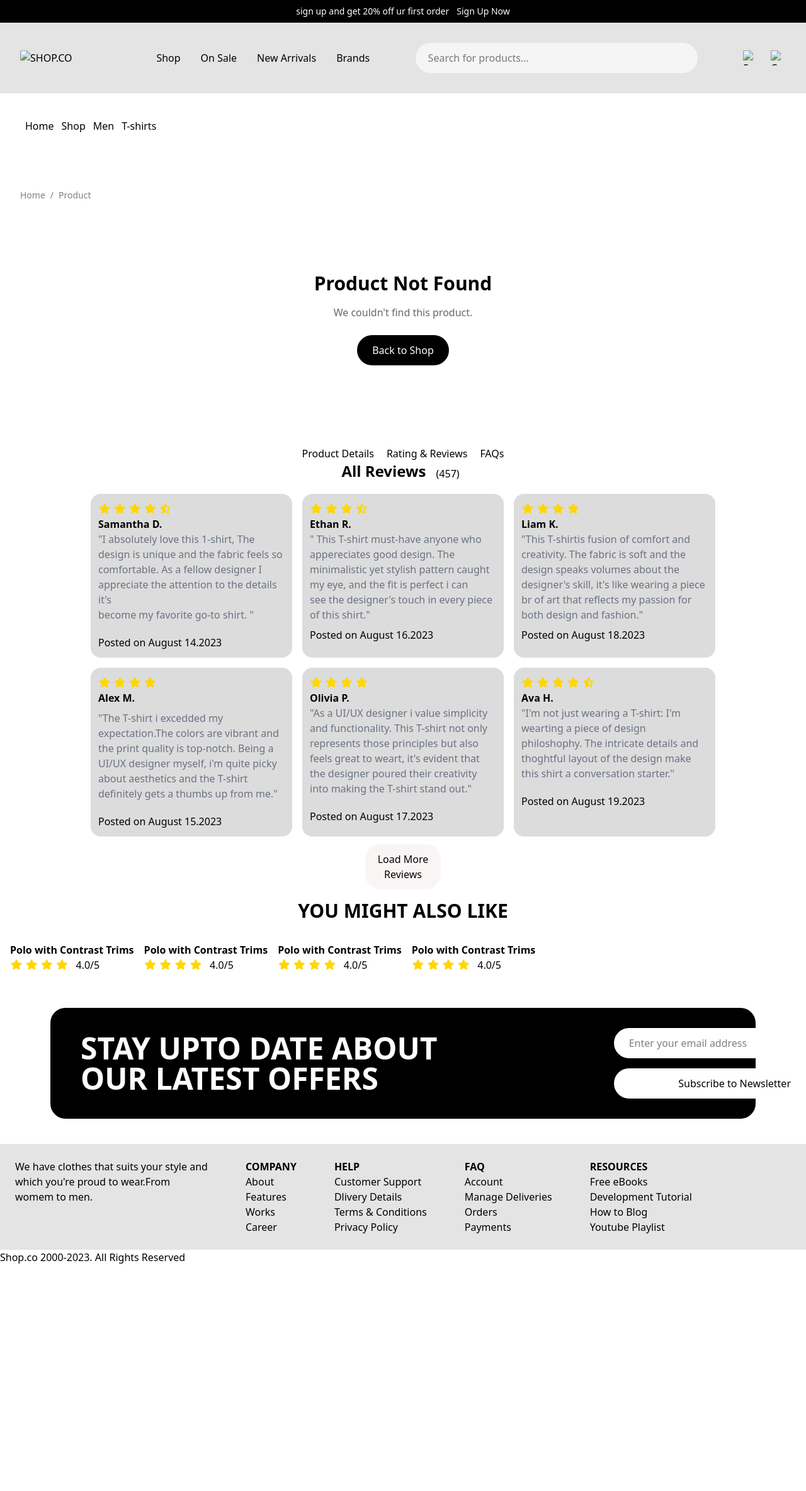
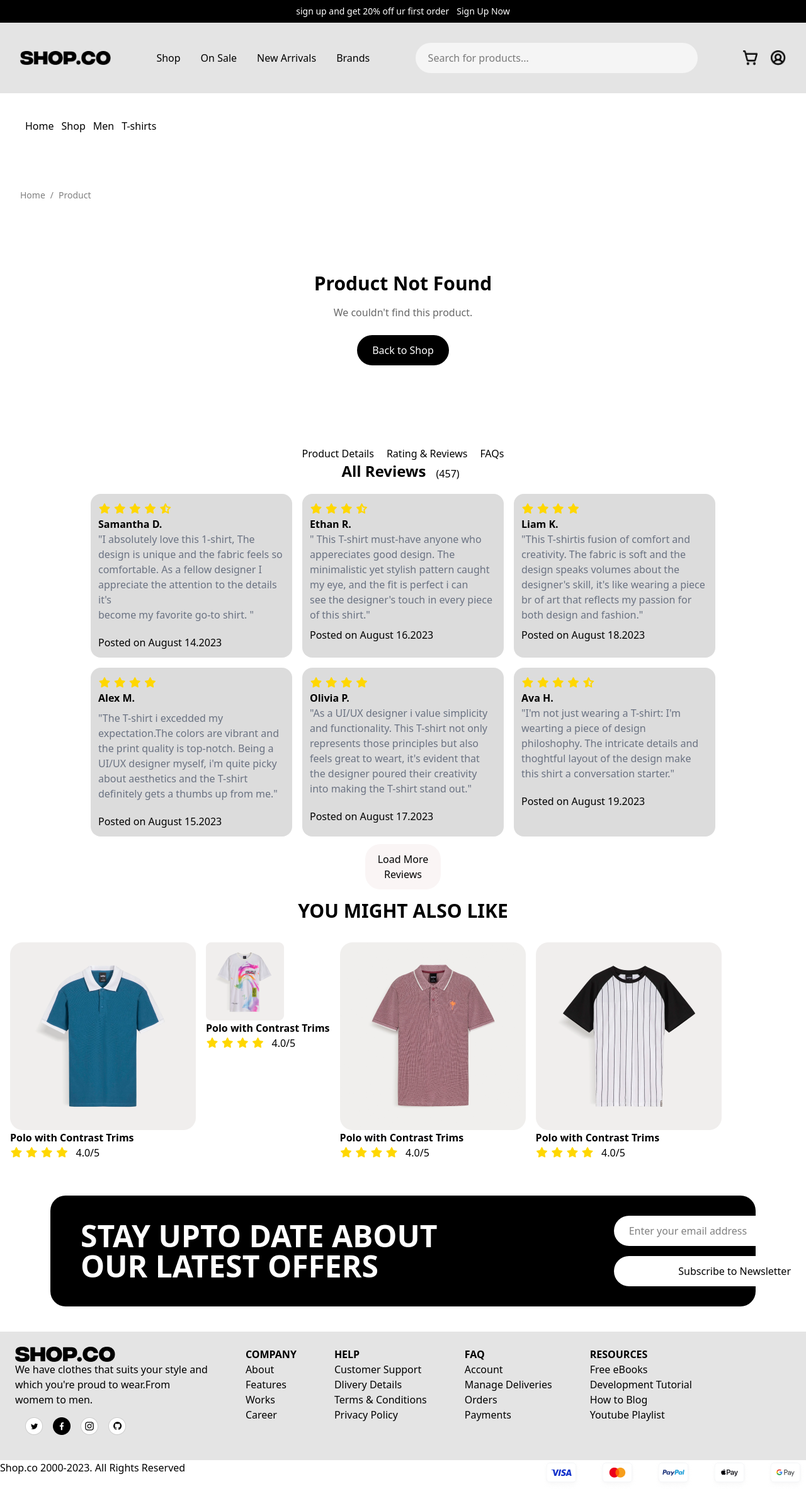
Before and after one commit to adebayoelijah249-a11y/E-commerce-Website, a website: page src/productdetail.html in a window 1280 px wide. Shown: the top 2367 px of the page at 63% size. Before the commit the page ends 2008 px from the top, so only its background shows below. Drawn offline with nearby package versions, Linux system fonts and the light colour scheme; the site is published under a folder, as on GitHub Pages, so addresses that start at the root find nothing.

Commit message:
third commit

```diff
--- a/src/productdetail.html
+++ b/src/productdetail.html
@@ -34,7 +34,7 @@
         <button onclick="toggleMenu()" id="menuButton" class="lg:hidden">
           <img
             id="menuIcon"
-            src="/src/assets/Vector (2).png"
+            src="./assets/Vector (2).png"
             alt="Menu"
             class="w-7 h-7 cursor-pointer"
           />
@@ -42,7 +42,7 @@
 
         <!-- Logo -->
         <img
-          src="/src/assets/SHOP.CO.png"
+          src="./assets/SHOP.CO.png"
           alt="SHOP.CO"
           class="w-28 sm:w-32 lg:w-36"
         />
@@ -81,13 +81,13 @@
         <!-- Icons -->
         <div class="flex items-center gap-3 sm:gap-5">
           <img
-            src="/src/assets/Vector.png"
+            src="./assets/Vector.png"
             alt="Search"
             class="w-5 h-5 sm:w-6 sm:h-6"
           />
 
           <img
-            src="/src/assets/Vector (1).png"
+            src="./assets/Vector (1).png"
             alt="Cart"
             class="w-5 h-5 sm:w-6 sm:h-6"
           />
@@ -260,7 +260,7 @@
         <!-- Polo -->
         <div class="md:flex md:gap-4 md:p-4 pl-4 justify-items-center">
           <div>
-            <img src="/src/assets/Frame 32.png" alt="" />
+            <img src="./assets/Frame 32.png" alt="" />
             <p class="font-bold">Polo with Contrast Trims</p>
             <div class="flex gap-3">
               <div style="color: gold">
@@ -274,7 +274,7 @@
           </div>
           <!-- 2nd Polo -->
           <div>
-            <img src="/src/assets/Frame 33.png" alt="" />
+            <img src="./assets/Frame 33.png" alt="" />
             <p class="font-bold">Polo with Contrast Trims</p>
             <div class="flex gap-3">
               <div style="color: gold">
@@ -288,7 +288,7 @@
           </div>
           <!-- 3rd Polo -->
           <div>
-            <img src="/src/assets/Frame 34.png" alt="" />
+            <img src="./assets/Frame 34.png" alt="" />
             <p class="font-bold">Polo with Contrast Trims</p>
             <div class="flex gap-3">
               <div style="color: gold">
@@ -303,7 +303,7 @@
 
           <!-- 4th Polo -->
           <div>
-            <img src="/src/assets/Frame 38.png" alt="" />
+            <img src="./assets/Frame 38.png" alt="" />
             <p class="font-bold">Polo with Contrast Trims</p>
             <div class="flex gap-3">
               <div style="color: gold">
@@ -350,24 +350,22 @@
     </section>
     <section class="bg-[#e4e4e4] flex gap-15 p-6">
       <div>
-        <img src="/src/assets/SHOP.CO.png" alt="" />
+        <img src="./assets/SHOP.CO.png" alt="" />
         <p>
           We have clothes that suits your style and <br />
           which you're proud to wear.From <br />
           womem to men.
         </p>
         <div class="flex gap-4 p-4">
-          <a href="https://x.com/home">
-            <img src="/src/assets/1.png" alt=""
-          /></a>
+          <a href="https://x.com/home"> <img src="./assets/1.png" alt="" /></a>
           <a href="https://web.facebook.com/">
-            <img src="/src/assets/2.png" alt="" />
+            <img src="./assets/2.png" alt="" />
           </a>
           <a href="https://www.instagram.com/">
-            <img src="/src/assets/3.png" alt="" />
+            <img src="./assets/3.png" alt="" />
           </a>
           <a href="https://github.com/">
-            <img src="/src/assets/4.png" alt="" />
+            <img src="./assets/4.png" alt="" />
           </a>
         </div>
       </div>
@@ -455,11 +453,11 @@
     <div class="flex gap-6 justify-between">
       <p>Shop.co 2000-2023. All Rights Reserved</p>
       <div class="flex gap-6">
-        <img src="/src/assets/Badge.png" alt="" />
-        <img src="/src/assets/Badge (1).png" alt="" />
-        <img src="/src/assets/Badge (2).png" alt="" />
-        <img src="/src/assets/Badge (3).png" alt="" />
-        <img src="/src/assets/Badge (4).png" alt="" />
+        <img src="./assets/Badge.png" alt="" />
+        <img src="./assets/Badge (1).png" alt="" />
+        <img src="./assets/Badge (2).png" alt="" />
+        <img src="./assets/Badge (3).png" alt="" />
+        <img src="./assets/Badge (4).png" alt="" />
       </div>
     </div>
     <script src="product.js"></script>
```
Also changed, not shown: src/category.html (+0 -1 lines), src/index.html (+27 -29 lines), src/output.css.
